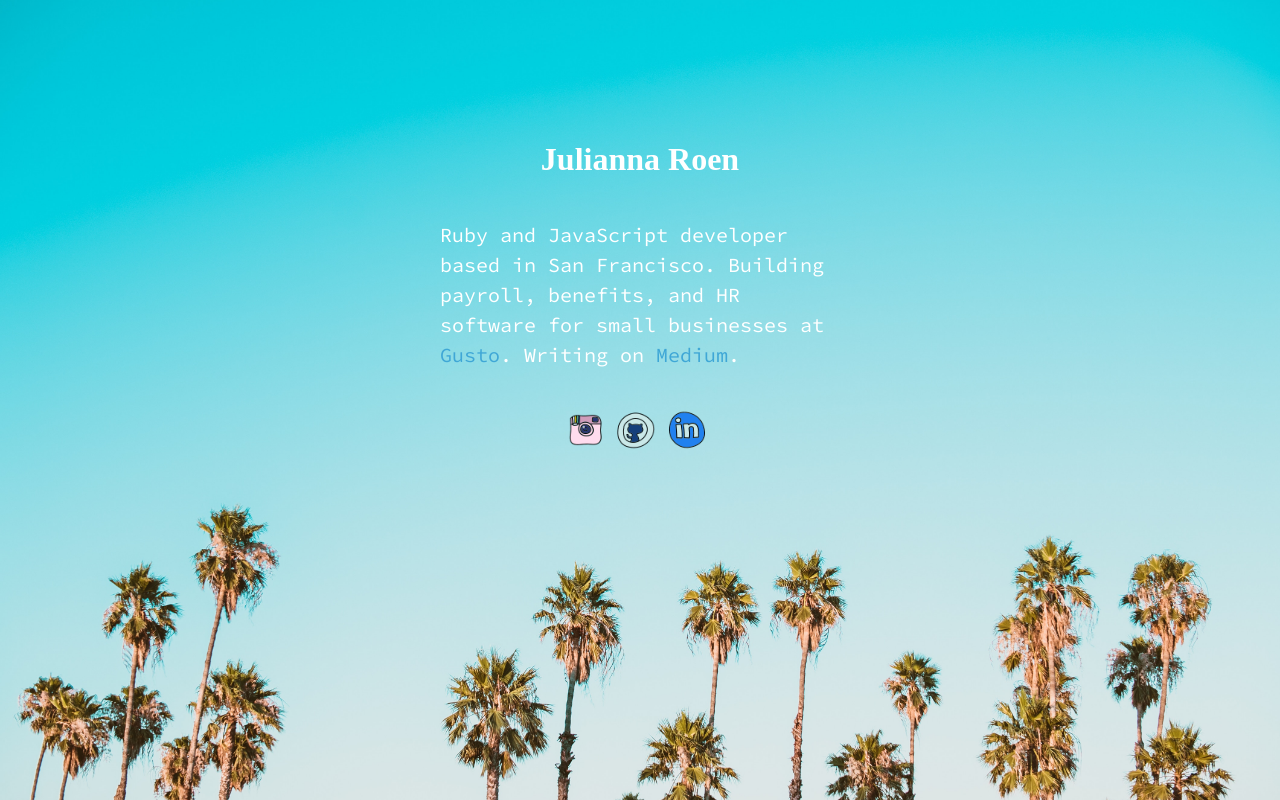
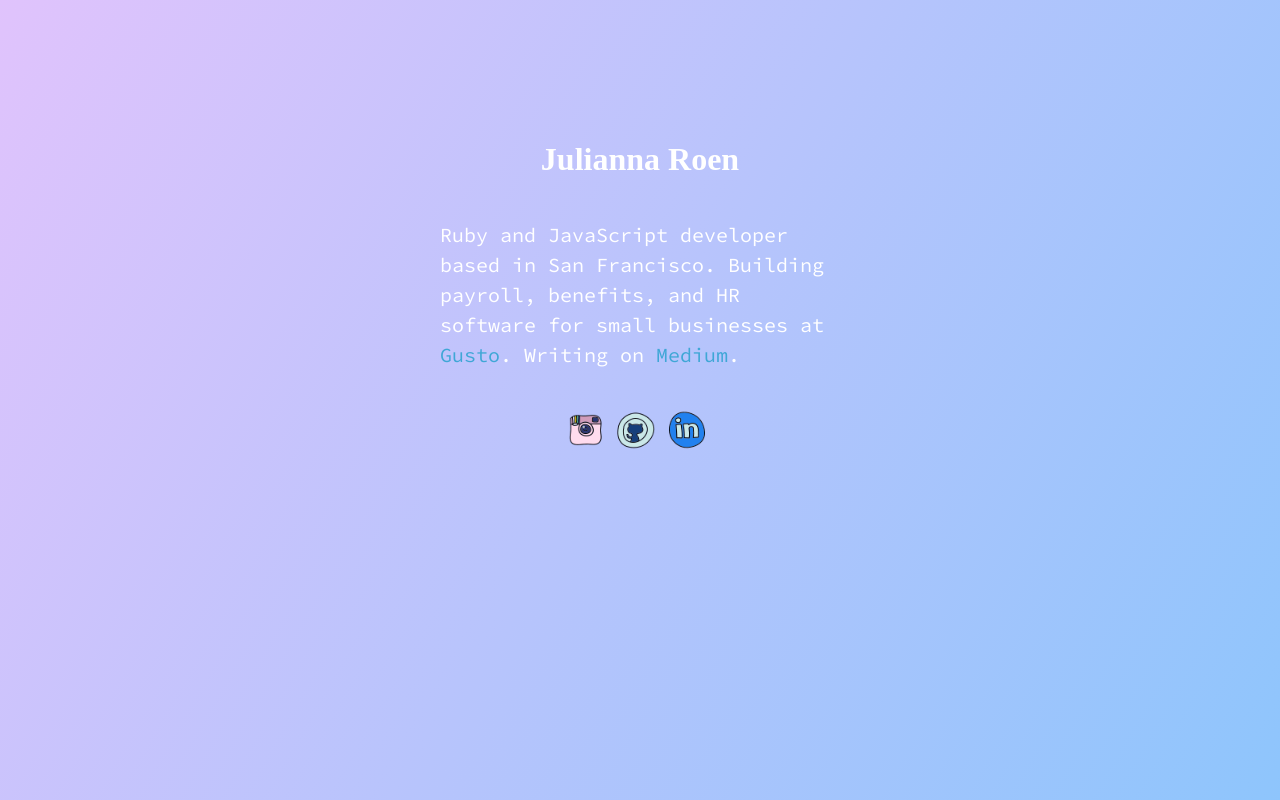
Before and after one commit to juliannaroen/julianna, a React (Create React App) app: page / in a window 1280 px wide. Built offline with nearby package versions, Linux system fonts and the light colour scheme; a web font is replaced by a local one.

Commit message:
Change background from image to gradient

```diff
--- a/src/index.css
+++ b/src/index.css
@@ -8,8 +8,8 @@ body {
 }
 
 html {
-  background-color: #06d1e1;
-  background: url("./assets/images/palm-trees.jpg") no-repeat center center fixed;
+  background-color: #e0c3fc;
+      background-image: linear-gradient(120deg, #e0c3fc 0%, #8ec5fc 100%);
   height: 100%;
   -webkit-background-size: cover;
   -moz-background-size: cover;
```
Also changed, not shown: src/assets/images/palm-trees.jpg (deleted).
